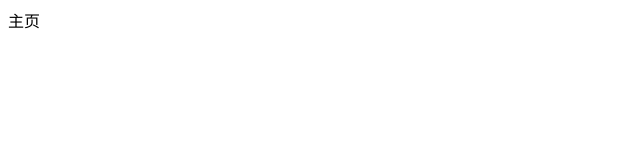
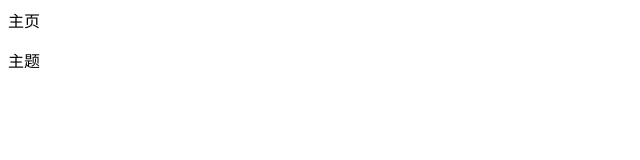
Before and after one commit to singwei0527/project, a plain HTML site: page index.html in a window 1280 px wide. Shown: the full height of the page, 0-640 px from the left. Drawn offline with Linux system fonts and the light colour scheme.

Commit message:
my index.html

```diff
--- a/index.html
+++ b/index.html
@@ -6,5 +6,6 @@
 	</head>
 	<body>
 		主页
+		<p>主题</p>
 	</body>
 </html>
```
